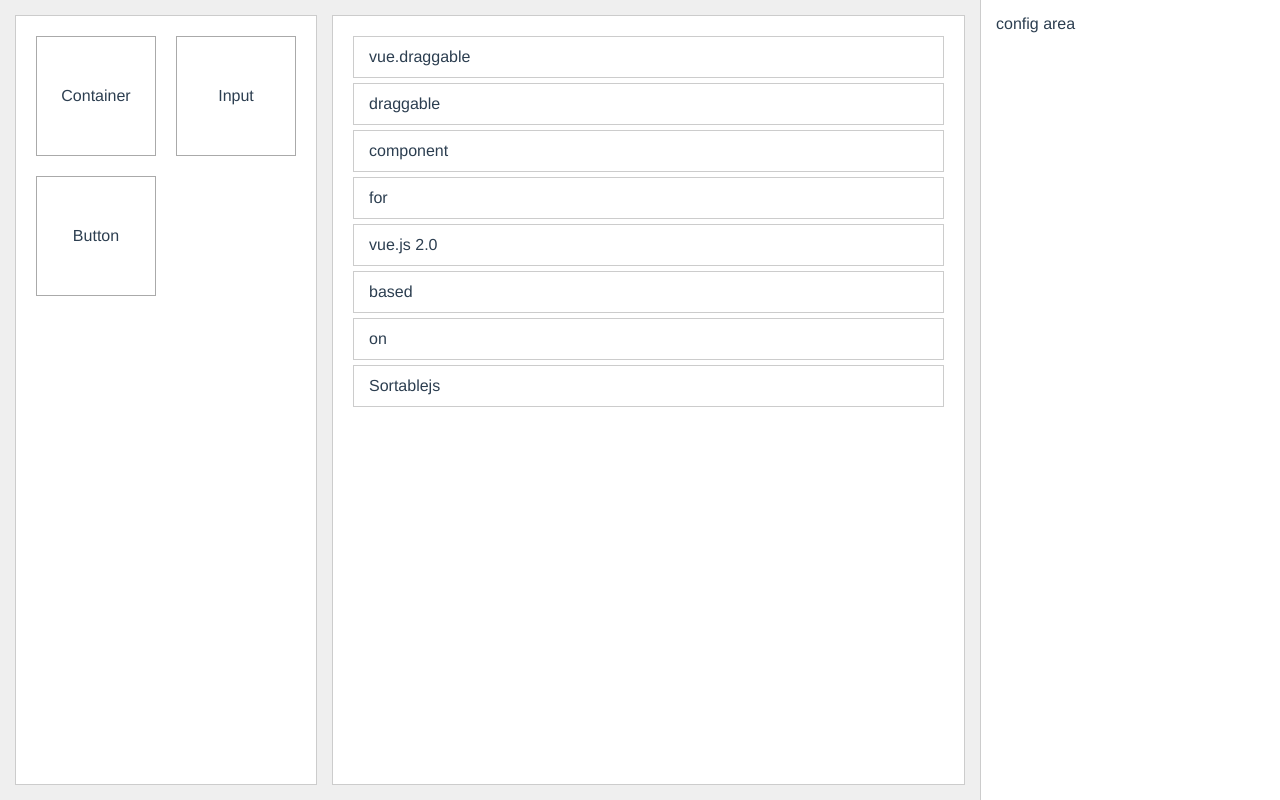
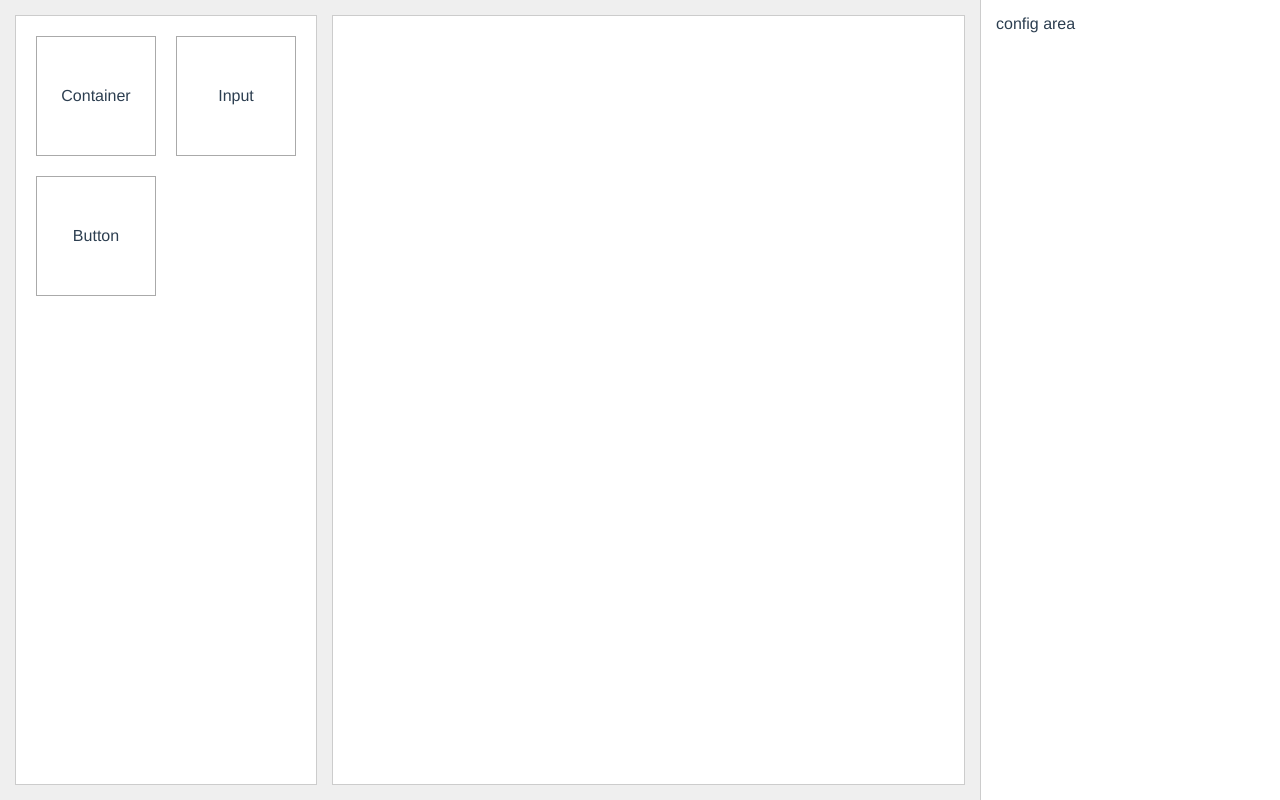
Before and after one commit to JasonBai007/lego, a Vue app: page /#/ in a window 1280 px wide. Built offline with nearby package versions, Linux system fonts and the light colour scheme.

Commit message:
实现表单拖拽

```diff
--- a/src/components/CenterCanvas.vue
+++ b/src/components/CenterCanvas.vue
@@ -1,26 +1,40 @@
 <template>
   <div class="center-area">
-    <draggable tag="ul" v-model="comList" group="common" chosenClass="active" animation="200">
-      <li v-for="com in comList" :key="com.order">
-        {{ com.name }}
-      </li>
-    </draggable>
+    <!-- 表单     -->
+    <el-form :size="formConfig.form.size" :label-position="formConfig.form.labelPosition" :label-width="formConfig.form.labelWidth + 'px'">
+      <!-- 可拖动区域 -->
+      <drag-section class="drag-section" v-model="formConfig.list" group="common" chosenClass="active" animation="200">
+        <!-- 循环item -->
+        <div v-for="(item, i) in formConfig.list" :key="i" class="formItem">
+          <!-- 构造每一个不同的表单元素 -->
+          <form-item :data="item" />
+        </div>
+      </drag-section>
+    </el-form>
   </div>
 </template>
 
 <script>
-import Draggable from "vuedraggable";
-const coms = ["vue.draggable", "draggable", "component", "for", "vue.js 2.0", "based", "on", "Sortablejs"];
+import DragSection from "vuedraggable";
+import FormItem from "./FormItem.vue";
 export default {
   name: "centerCanvas",
   components: {
-    Draggable,
+    DragSection,
+    FormItem,
   },
   data() {
     return {
-      comList: coms.map((name, index) => {
-        return { name, order: index + 1 };
-      }),
+      formConfig: {
+        // 拖拽区el-form属性
+        form: {
+          labelWidth: 100,
+          labelPosition: "right",
+          size: "small",
+        },
+        // 拖拽区接收到的组件
+        list: [],
+      },
     };
   },
   computed: {},
@@ -32,18 +46,8 @@ export default {
 
 <style lang="scss" scoped>
 .center-area {
-  ul {
-    margin: 0;
-    padding: 0;
-    list-style: none;
-    li {
-      cursor: move;
-      height: 30px;
-      line-height: 30px;
-      border: 1px solid #ccc;
-      padding: 5px 0 5px 15px;
-      margin-bottom: 5px;
-    }
+  .drag-section {
+    min-height: 200px;
   }
 }
 </style>
--- /dev/null
+++ b/src/components/FormItem.vue
@@ -0,0 +1,26 @@
+<template>
+  <div class="item">
+    <template v-if="data.type === 'button'">
+      <el-button>按钮</el-button>
+    </template>
+  </div>
+</template>
+
+<script>
+export default {
+  name: "formItem",
+  props: ["data"],
+  data() {
+    return {};
+  },
+  computed: {},
+  mounted() {},
+  methods: {},
+  watch: {},
+};
+</script>
+
+<style lang="scss" scoped>
+.item {
+}
+</style>
--- a/src/components/Labels.vue
+++ b/src/components/Labels.vue
@@ -1,21 +1,21 @@
 <template>
   <div class="labes">
     <!-- 配置项：自身不能排序，不能放置拖拽元素，拖拽时克隆 -->
-    <draggable tag="ul" v-model="labelList" :group="{ name: 'common', pull: 'clone', put: false }" :sort="false">
+    <drag-section tag="ul" v-model="labelList" :group="{ name: 'common', pull: 'clone', put: false }" :sort="false">
       <li v-for="(label, i) in labelList" :key="i">
         {{ label.name }}
       </li>
-    </draggable>
+    </drag-section>
   </div>
 </template>
 
 <script>
-import Draggable from "vuedraggable";
+import DragSection from "vuedraggable";
 const labels = ["Container", "Input", "Button"];
 export default {
   name: "labes",
   components: {
-    Draggable,
+    DragSection,
   },
   data() {
     return {
```
